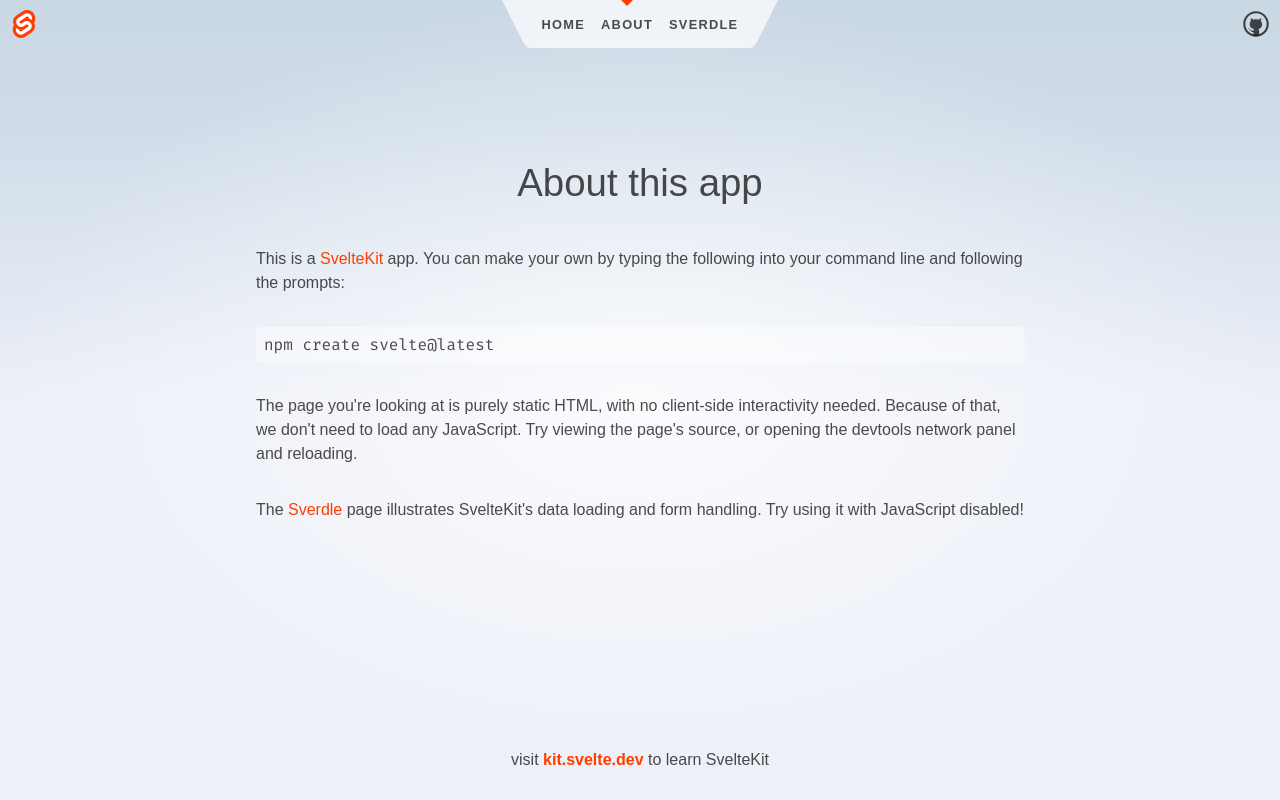
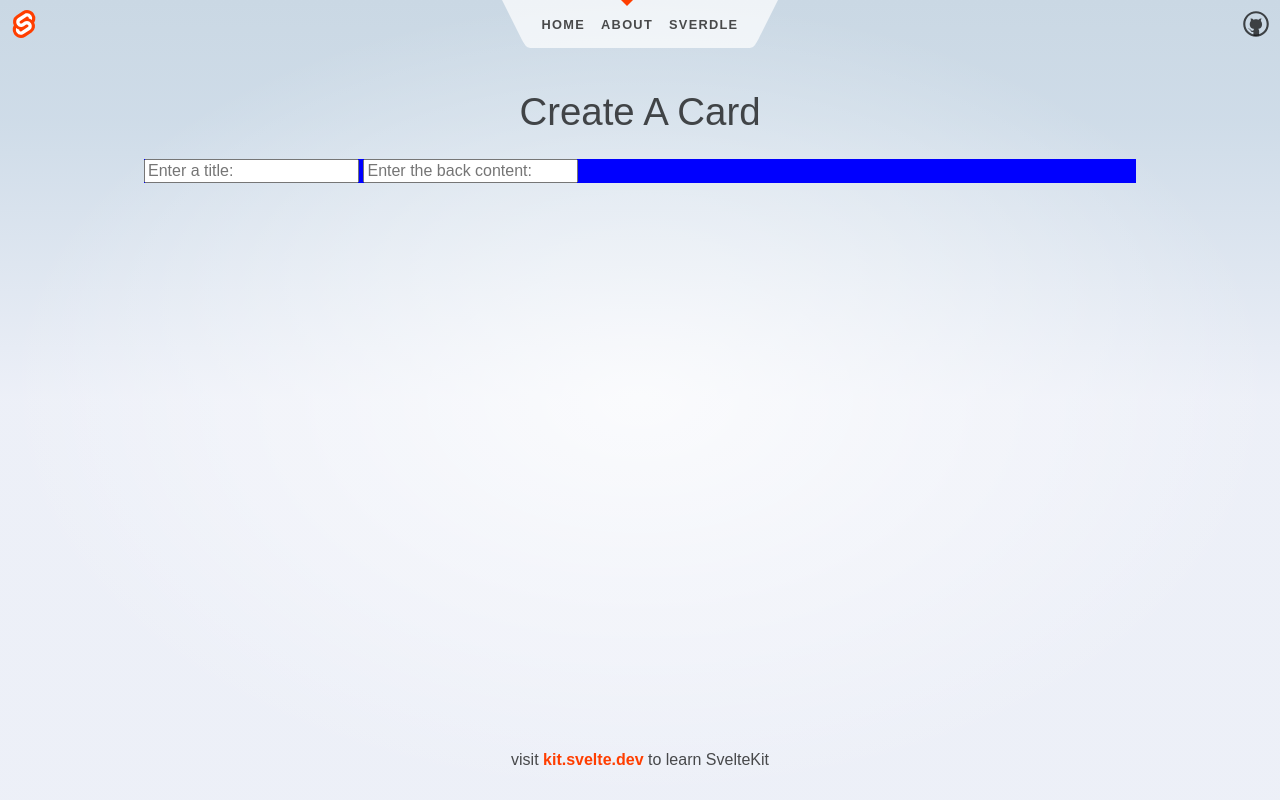
Before and after one commit to VVarren/QUESTions, a SvelteKit app: page /about in a window 1280 px wide. Built offline with nearby package versions, Linux system fonts and the light colour scheme.

Commit message:
working ig

```diff
--- a/src/routes/about/+page.svelte
+++ b/src/routes/about/+page.svelte
@@ -1,26 +1,15 @@
-<svelte:head>
-	<title>About</title>
-	<meta name="description" content="About this app" />
-</svelte:head>
+<script lang="ts">
+	let title: string ="";
+	let backContent: string = "";
+</script>
 
-<div class="text-column">
-	<h1>About this app</h1>
-
-	<p>
-		This is a <a href="https://kit.svelte.dev">SvelteKit</a> app. You can make your own by typing the
-		following into your command line and following the prompts:
-	</p>
-
-	<pre>npm create svelte@latest</pre>
-
-	<p>
-		The page you're looking at is purely static HTML, with no client-side interactivity needed.
-		Because of that, we don't need to load any JavaScript. Try viewing the page's source, or opening
-		the devtools network panel and reloading.
-	</p>
-
-	<p>
-		The <a href="/sverdle">Sverdle</a> page illustrates SvelteKit's data loading and form handling. Try
-		using it with JavaScript disabled!
-	</p>
+<h1>Create A Card</h1>
+<div class = "inputContainer">
+<input bind:value={title} placeholder="Enter a title:"/>
+<input bind:value={backContent} placeholder="Enter the back content:"/>
 </div>
+<style>
+ .inputContainer{
+	background-color:blue;
+ }
+</style>
```
Also changed, not shown: src/routes/+page.svelte (+7 -3 lines), src/routes/Card.svelte (+17 -7 lines).
